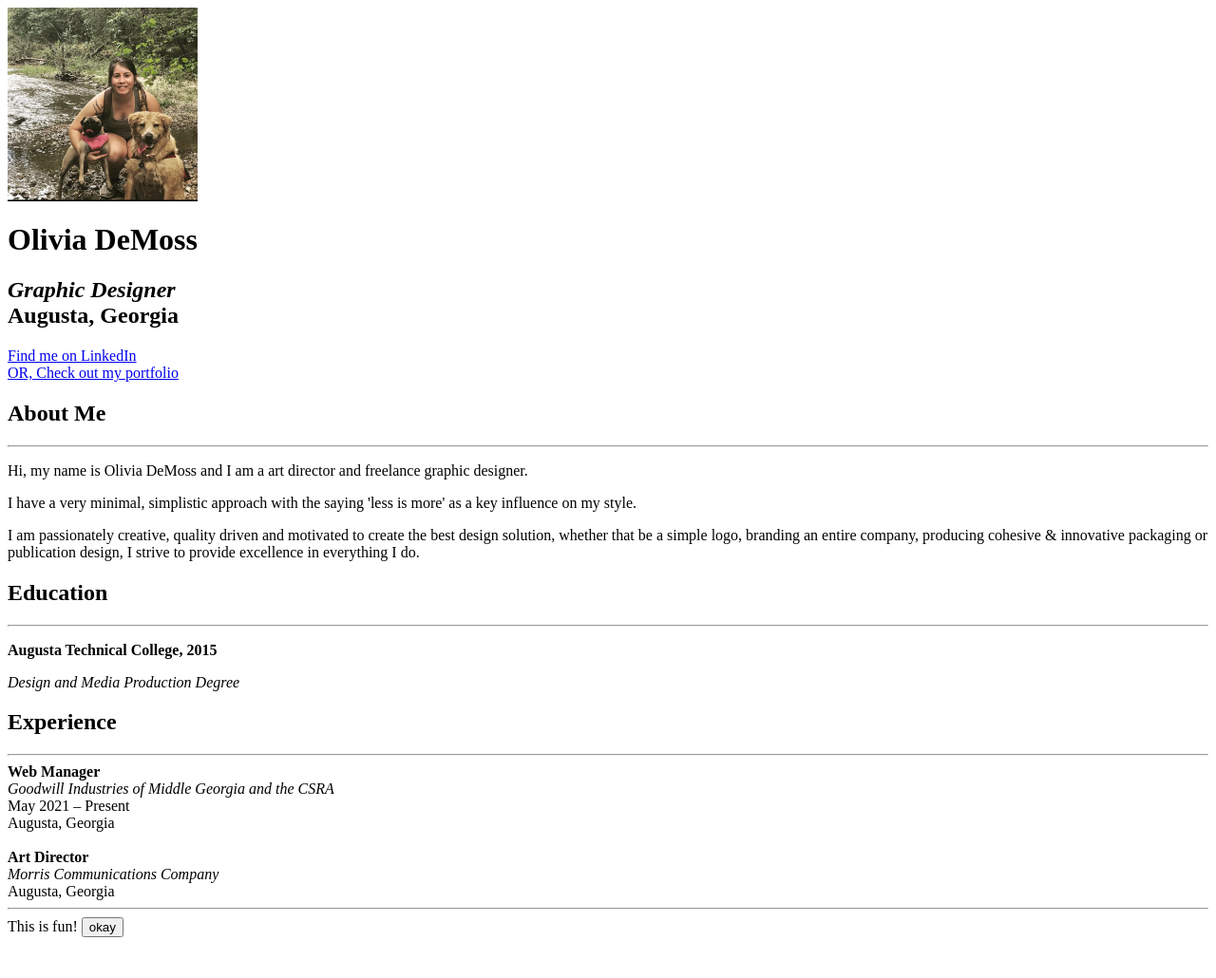
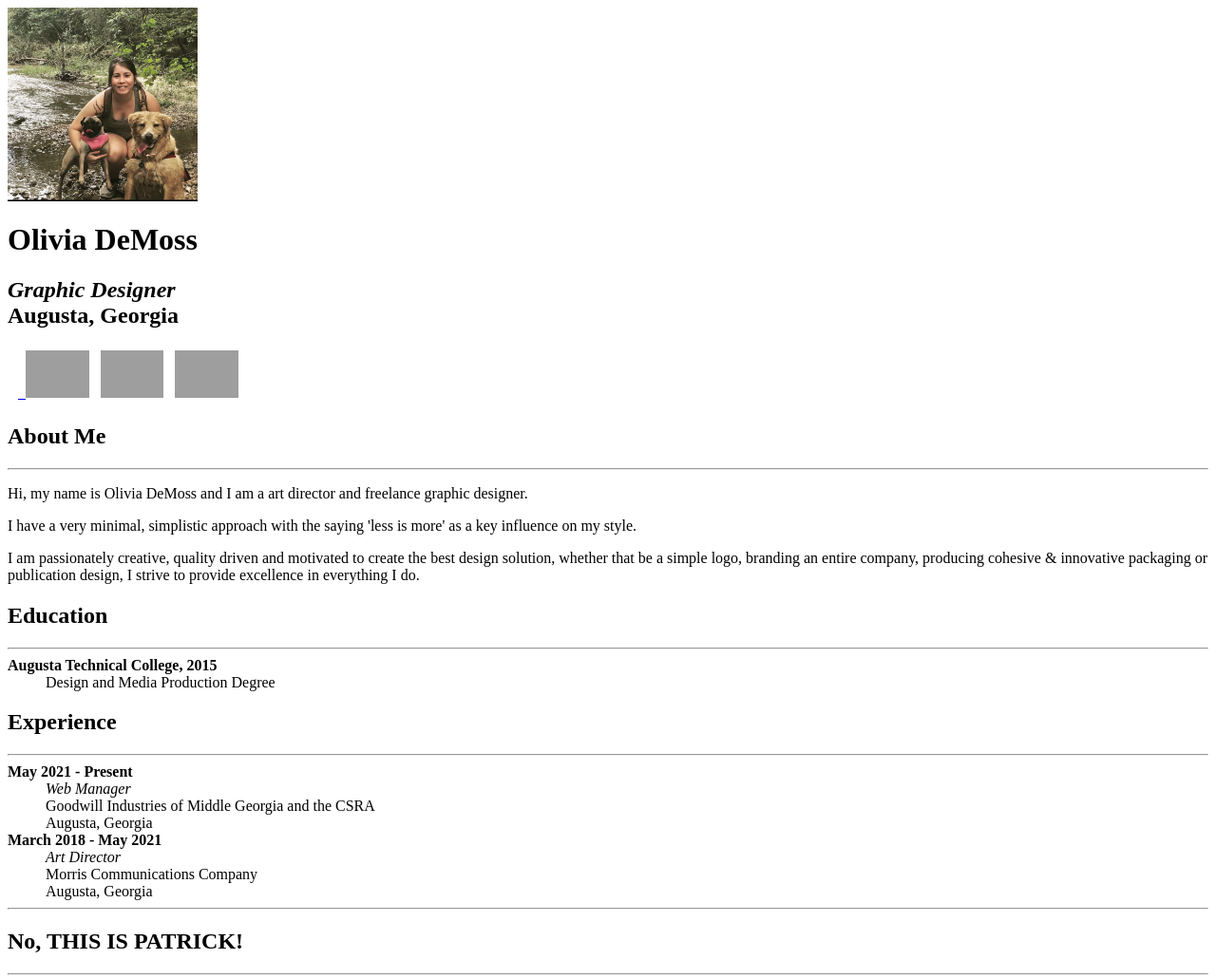
Before and after one commit to OMDeMoss/html5_, a plain HTML site: page index.html in a window 1280 px wide. Shown: the top 1030 px of the page at 95% size. Before the commit the page ends 995 px from the top, so only its background shows below. Drawn offline with Linux system fonts and the light colour scheme; grey boxes are pictures that could not be loaded.

Commit message:
changeds

```diff
--- a/index.html
+++ b/index.html
@@ -4,24 +4,39 @@
 
 <!--Head Start-->
 <head>
+
+</head>
+
     <!-- title -->
-    <title>About Me HMTL VERSION</title>
 
-    <img src="https://github.com/OMDeMoss/html5_/blob/main/Screen%20Shot%202021-09-16%20at%202.51.05%20PM.png?raw=true" align=center width=200px>
-    <h1>Olivia DeMoss</h1>
-        <h2><em>Graphic Designer</em>
-            <br>Augusta, Georgia </h2>
-                <a href="https://www.linkedin.com/in/oliviamdemoss/">
-                Find me on LinkedIn </a>
-            <br>
-                <a href="https://www.behance.net/oliviamdemoss">
-                OR, Check out my portfolio</a>
-</head>
 <!--Head End-->
 
 
 <!--Body Start-->
 <body>
+    <title>About Me HMTL VERSION</title>
+
+    <img src="https://github.com/OMDeMoss/html5_/blob/main/Screen%20Shot%202021-09-16%20at%202.51.05%20PM.png?raw=true" align=center width=200px alt="olivia&dogs" title="olivia&dogs">
+    <h1>Olivia DeMoss</h1>
+        <h2><em>Graphic Designer</em>
+            <br>Augusta, Georgia </h2>
+
+<!--table starts here w/social links-->
+            <table>
+                <tr>
+                <td>  <a href="https://www.instagram.com/oliviamdemoss/">
+                      <img alt="instagramlogo" src="https://image.similarpng.com/very-thumbnail/2021/01/Instagram-icon-with-flat-design-on-transparent-background-PNG.png"
+                             width="50px" height="50px"></td>
+                <td>  <a href="https://www.linkedin.com/in/oliviamdemoss/">
+                      <img alt="linkedinlogo" src="https://icon-library.com/images/linkedin-icon-png-transparent-background/linkedin-icon-png-transparent-background-5.jpg"
+                                 width="50px" height="50px"></td>
+                <td>  <a href="https://www.facebook.com/olivia.rushbrook">
+                <img alt="facebooklogo" src="https://toppng.com/uploads/preview/facebook-icon-white-circle-facebook-logo-11562983298tkkvnplpku.png"
+                                 width="50px" height="50px"></td>
+                </tr>
+              </table>
+<!--table ends here w/social links-->
+
     <h2> About Me </h2>
         <hr>
             <p>Hi, my name is Olivia DeMoss and I am a art
@@ -36,26 +51,31 @@
 
     <h2> Education </h2>
         <hr>
-        <p><strong>Augusta Technical College, 2015 </strong></p>
-        <p><em>Design and Media Production Degree </em></p>
+        <dt><strong>Augusta Technical College, 2015 </strong></dt>
+        <dd>Design and Media Production Degree </dd>
 
     <h2>Experience</h2>
         <hr>
-        <strong>Web Manager</strong>
-        <br>
-        <em>Goodwill Industries of Middle Georgia and the CSRA </em>
-        <br>
-        May 2021 – Present
-        <br>
-        Augusta, Georgia
 
-        <br>
-        <br>
-        <strong>Art Director </strong>
-        <br>
-        <em>Morris Communications Company </em>
-        <br>
-        Augusta, Georgia
+        <dt><strong>May 2021 - Present</dt></strong>
+        <dd><em>Web Manager</dd></em>
+        <dd>Goodwill Industries of Middle Georgia and the CSRA</dd>
+        <dd>Augusta, Georgia</dd>
+        </dt>
+
+        <dt><strong>March 2018 - May 2021</dt></strong>
+        <dd><em>Art Director </dd></em>
+        <dd>Morris Communications Company </dd>
+        <dd>Augusta, Georgia</dd>
+        </dt>
+
+        <hr>
+    <h2>No, THIS IS PATRICK! </h3>
+        <hr>
+    <iframe width="560" height="315" src="https://www.youtube.com/embed/rMog3TXQRds" title="YouTube video player" frameborder="0" allow="accelerometer; autoplay; clipboard-write; encrypted-media; gyroscope; picture-in-picture" allowfullscreen></iframe>
+
+
+
 </body>
 <!--Body End-->
 
```
